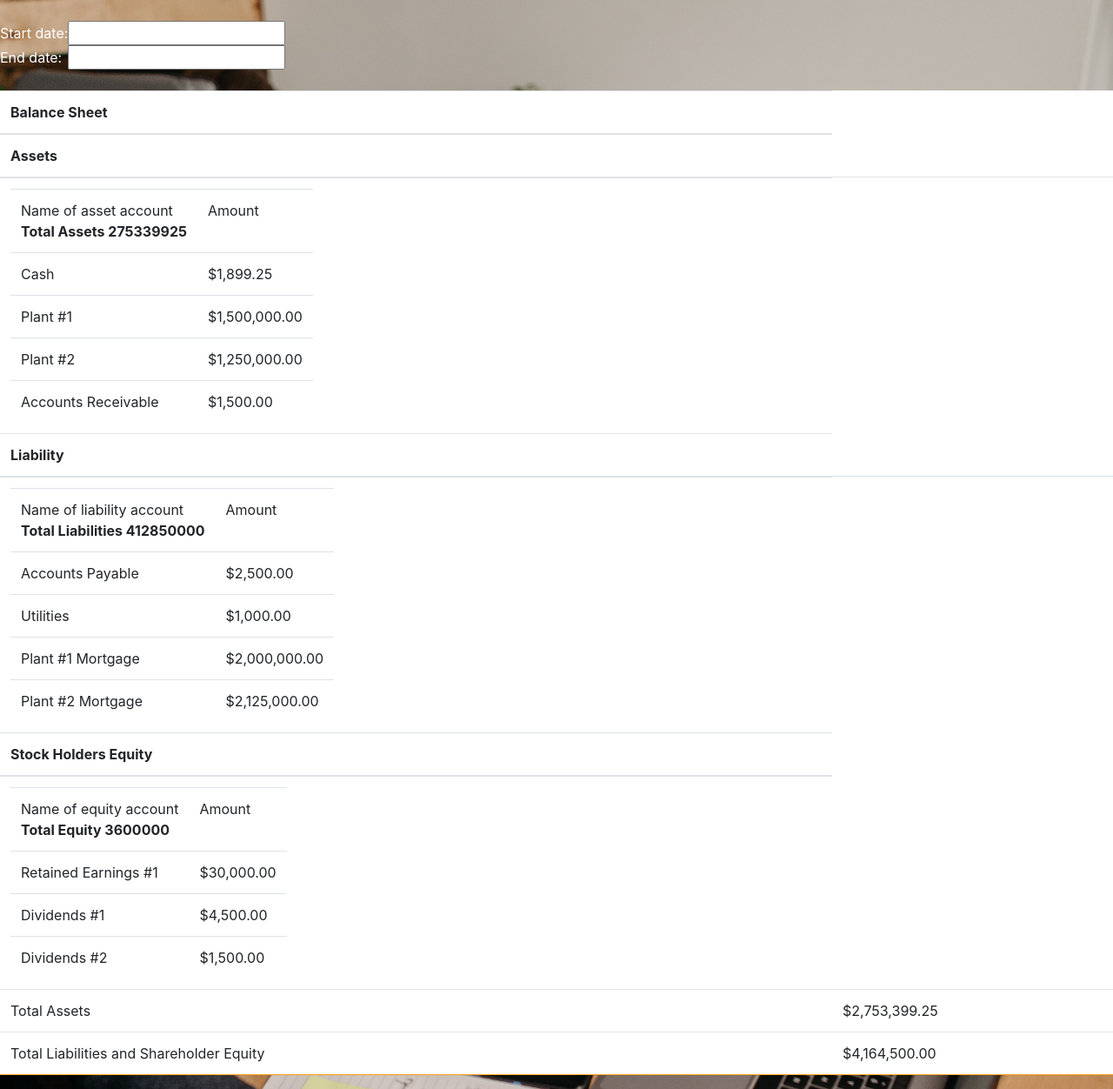
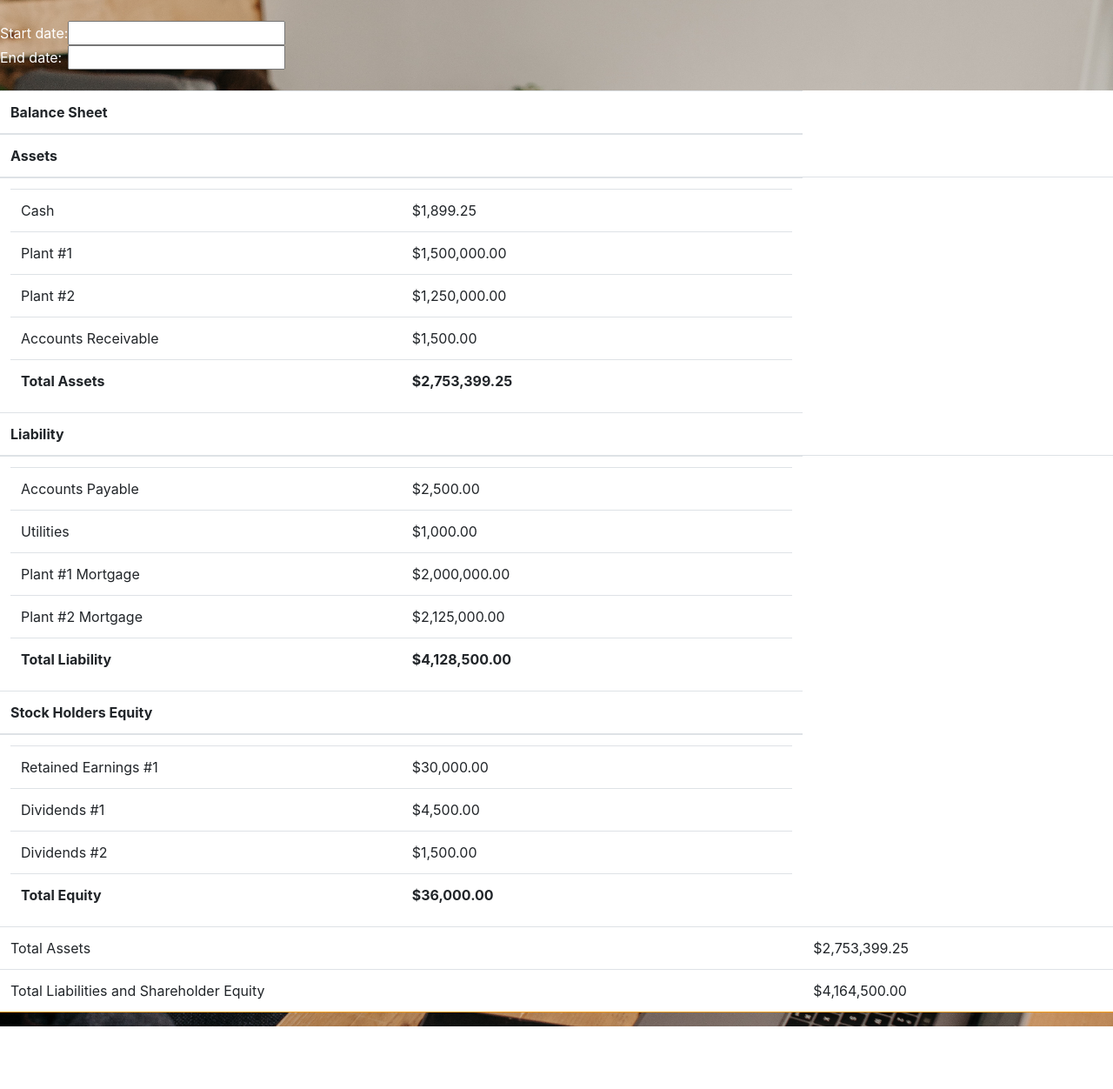
Before and after one commit to appl-domain-group-1/Bookkeeping-Buddy, a Flask app: page /statements/balance_sheet in a window 1280 px wide. Shown: the part 116-1368 px from the top of the page at 87% size. After the commit the page ends 1296 px from the top, so only its background shows below. Run offline with Flask 2, Linux system fonts and the light colour scheme; a user stored in the database is signed in; data comes from the database, SQL or seed files in the repository; some libraries are stand-ins or nearby versions.

Commit message:
Balance sheet statement modification

```diff
--- a/appl_domain/templates/statements/balance_sheet.html
+++ b/appl_domain/templates/statements/balance_sheet.html
@@ -19,22 +19,17 @@
             <tr>
                 <tr><th>Assets</th></tr>
             <td>
-                <table>
-            <thead>
-
-                    <tr>
-                        <td><div>Name of asset account</div>
-                            <div style="font-weight: bold">Total Assets {{ total_assets }}</div></td>
-                        <td >Amount</td>
-                    </tr>
-
-            </thead>
+                <table style="width: 100%">
+                    <tfoot>
+                    <td style="font-weight: bold">Total Assets</td>
+                    <td  style="font-weight: bold" class="show-comma">{{ total_assets }}</td>
+                    </tfoot>
                     {% for account in data['Asset Accounts'] %}
                         <tr>
-                            <td>
+                            <td style="width:50%;">
                                 {{ account[1] }}
                             </td>
-                            <td class="show-comma">
+                            <td style="width:50%;"class="show-comma">
                                 {{ account[2] }}
                             </td>
                         </tr>
@@ -45,21 +40,17 @@
     <td>
             <tr><th>Liability</th></tr>
             <td>
-                <table>
-                    <thead>
-                            <tr>
-                                <td><div>Name of liability account</div>
-                                    <div style="font-weight: bold">Total Liabilities {{ total_liabilities }}</div></td>
-                                <td >Amount</td>
-                            </tr>
-
-                    </thead>
+                <table style="width: 100%">
+                    <tfoot>
+                    <td style="font-weight: bold">Total Liability</td>
+                    <td  style="font-weight: bold" class="show-comma">{{ total_liabilities }}</td>
+                    </tfoot>
                     {% for account in data['Liability Accounts'] %}
                         <tr>
-                            <td>
+                            <td style="width:50%;">
                                 {{ account[1] }}
                             </td>
-                            <td class="show-comma">
+                            <td style="width:50%;" class="show-comma">
                                 {{ account[2] }}
                             </td>
                         </tr>
@@ -69,22 +60,17 @@
 <td>
         <tr><th>Stock Holders Equity</th></tr>
     <td>
-            <table>
-                <thead>
-
-                        <tr>
-                            <td><div>Name of equity account</div>
-                                <div style="font-weight: bold">Total Equity {{ total_equity }}</div></td>
-                            <td >Amount</td>
-                        </tr>
-
-                </thead>
+            <table style="width: 100%">
+                <tfoot>
+                    <td style="font-weight: bold">Total Equity</td>
+                    <td  style="font-weight: bold" class="show-comma">{{ total_equity }}</td>
+                    </tfoot>
                 {% for account in data['Equity Accounts'] %}
                         <tr>
-                            <td>
+                            <td style="width:50%;">
                                 {{ account[1] }}
                             </td>
-                            <td class="show-comma">
+                            <td style="width:50%;"class="show-comma">
                                 {{ account[2] }}
                             </td>
                         </tr>
```
